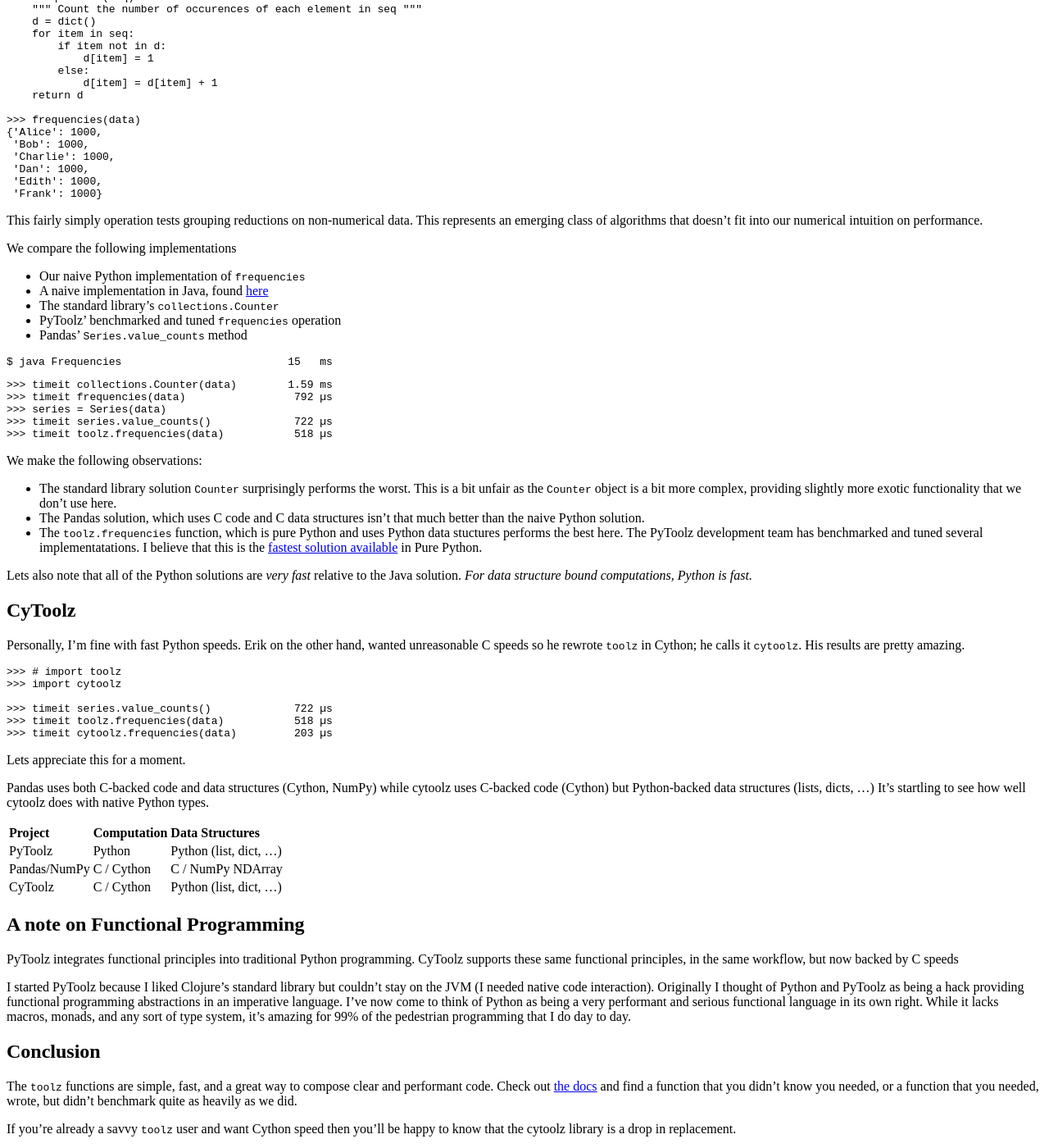
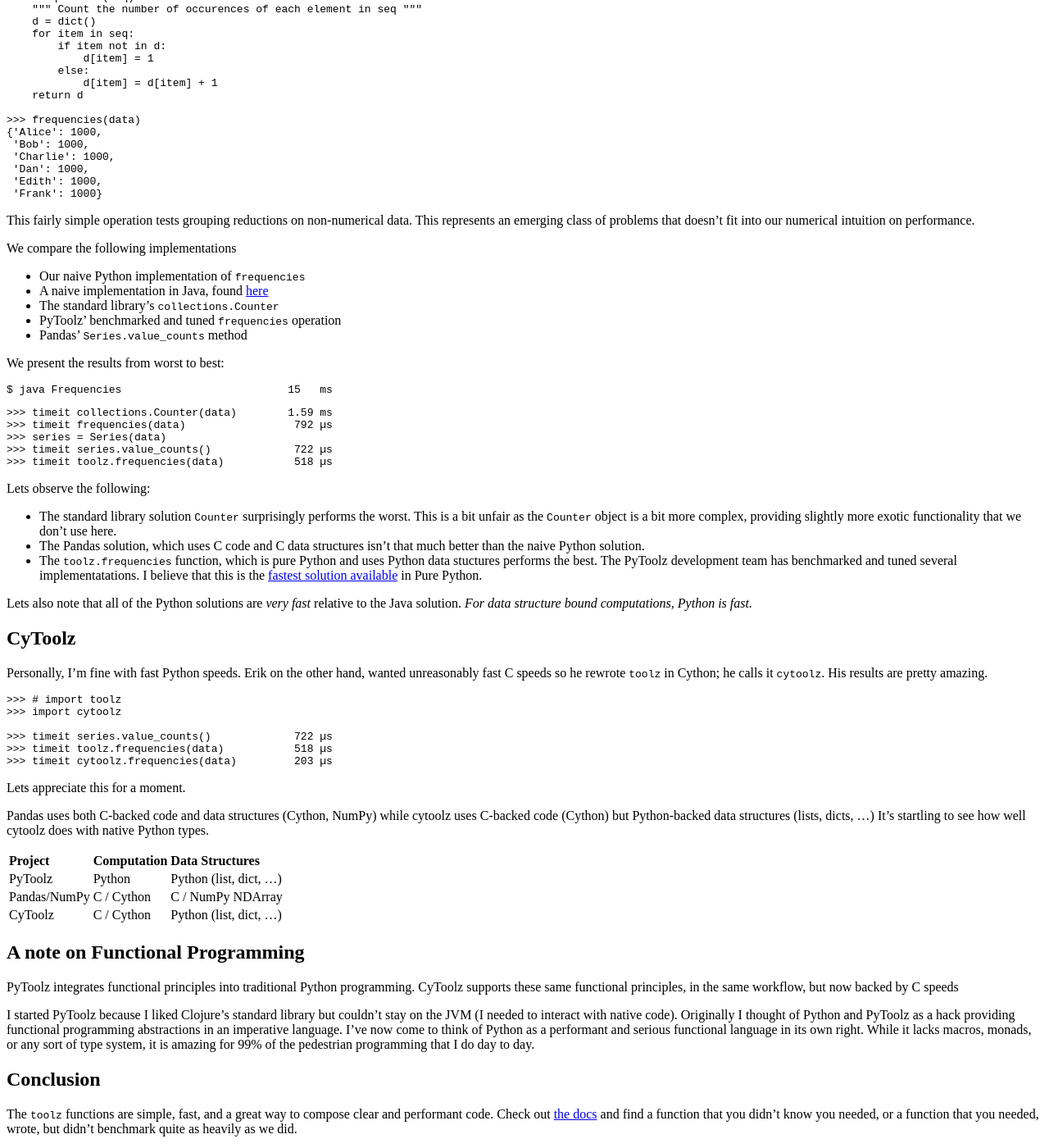
Before and after one commit to besyskymnbk/blog, a Jekyll site: the page built from _posts/work/2014-04-07-CyToolz.md, in a window 1280 px wide and 1400 px high, scrolled down 1210 px. Shown: the whole window at 82% size. Built offline with Jekyll 4.4.1, drawn with Linux system fonts in a browser that asks for light colours; comment, search, counter and statistics services are not loaded; some of the changed text lies outside the part shown.

Commit message:
small edits to cytoolz 1 post

```diff
--- a/_posts/work/2014-04-07-CyToolz.md
+++ b/_posts/work/2014-04-07-CyToolz.md
@@ -79,7 +79,8 @@ micro-benchmarks like this are hard to do well.*
 
 *Warning: cherry-picked example*
 
-Lets count frequencies of strings.  I.e. given a long list of repeated strings
+To really show off the speed of Python data structures lets count frequencies
+of strings.  I.e. given a long list of repeated strings like the following:
 
 ~~~~~~~~~~Python
 >>> data = ['Alice', 'Bob', 'Charlie', 'Dan', 'Edith', 'Frank'] * 1000
@@ -108,8 +109,8 @@ def frequencies(seq):
  'Frank': 1000}
 ~~~~~~~~~~~~~
 
-This fairly simply operation tests grouping reductions on non-numerical data.
-This represents an emerging class of algorithms that doesn't fit into our
+This fairly simple operation tests grouping reductions on non-numerical data.
+This represents an emerging class of problems that doesn't fit into our
 numerical intuition on performance.
 
 We compare the following implementations
@@ -120,6 +121,7 @@ We compare the following implementations
 *   PyToolz' benchmarked and tuned `frequencies` operation
 *   Pandas' `Series.value_counts` method
 
+We present the results from worst to best:
 
 ~~~~~~~~~~
 $ java Frequencies                          15   ms
@@ -133,7 +135,7 @@ $ java Frequencies                          15   ms
 >>> timeit toolz.frequencies(data)           518 µs
 ~~~~~~~~~~
 
-We make the following observations:
+Lets observe the following:
 
 *   The standard library solution `Counter` surprisingly performs the
     worst.  This is a bit unfair as the `Counter` object is a bit more complex,
@@ -141,7 +143,7 @@ We make the following observations:
 *   The Pandas solution, which uses C code and C data structures isn't that much
     better than the naive Python solution.
 *   The `toolz.frequencies` function, which is pure Python and uses Python
-    data stuctures performs the best here.  The PyToolz development team
+    data stuctures performs the best.  The PyToolz development team
     has benchmarked and tuned several implementatations.  I believe that this is
     the [fastest solution  available](http://toolz.readthedocs.org/en/latest/_modules/toolz/itertoolz.html#frequencies)
     in Pure Python.
@@ -153,8 +155,8 @@ Java solution.  *For data structure bound computations, Python is fast.*
 CyToolz
 -------
 
-Personally, I'm fine with fast Python speeds.  Erik on the other hand,
-wanted unreasonable C speeds so he rewrote `toolz` in Cython;  he calls it
+Personally, I'm fine with fast Python speeds.  Erik on the other hand, wanted
+unreasonably fast C speeds so he rewrote `toolz` in Cython;  he calls it
 `cytoolz`.  His results are pretty amazing.
 
 ~~~~~~~~~~Python
@@ -172,11 +174,11 @@ Pandas uses both C-backed code and data structures (Cython, NumPy) while cytoolz
 uses C-backed code (Cython) but Python-backed data structures (lists, dicts,
 ...)  It's startling to see how well cytoolz does with native Python types.
 
-| Project          | Computation      |   Data Structures        |
-|:-----------------|:-----------------|:-------------------------|
-| PyToolz          | Python           | Python (list, dict, ...) |
-| Pandas/NumPy     | C / Cython       | C / NumPy NDArray        |
-| CyToolz          | C / Cython       | Python (list, dict, ...) |
+| Project               | Computation           |   Data Structures        |
+|:----------------------|:----------------------|:-------------------------|
+| PyToolz               | Python                | Python (list, dict, ...) |
+| Pandas/NumPy          | C / Cython            | C / NumPy NDArray        |
+| CyToolz               | C / Cython            | Python (list, dict, ...) |
 
 
 A note on Functional Programming
@@ -187,12 +189,12 @@ CyToolz supports these same functional principles, in the same workflow, but
 now backed by C speeds
 
 I started PyToolz because I liked Clojure's standard library but couldn't stay
-on the JVM (I needed native code interaction).  Originally I thought of Python
-and PyToolz as being a hack providing functional programming abstractions in an
-imperative language.  I've now come to think of Python as being a very
-performant and serious functional language in its own right.  While it lacks macros,
-monads, and any sort of type system, it's amazing for 99% of the pedestrian
-programming that I do day to day.
+on the JVM (I needed to interact with native code).  Originally I thought of
+Python and PyToolz as a hack providing functional programming abstractions in
+an imperative language.  I've now come to think of Python as a performant and
+serious functional language in its own right.  While it lacks macros, monads,
+or any sort of type system, it is amazing for 99% of the pedestrian programming
+that I do day to day.
 
 
 Conclusion
```
